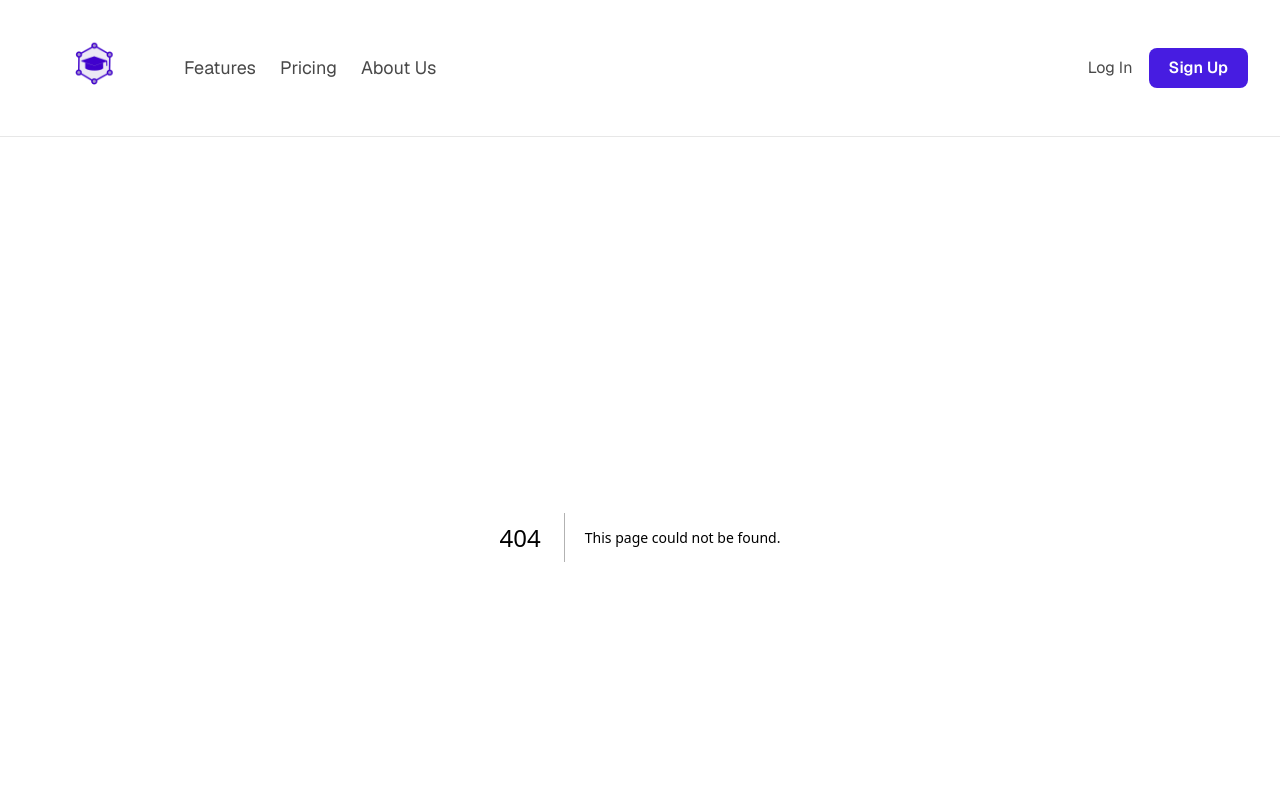
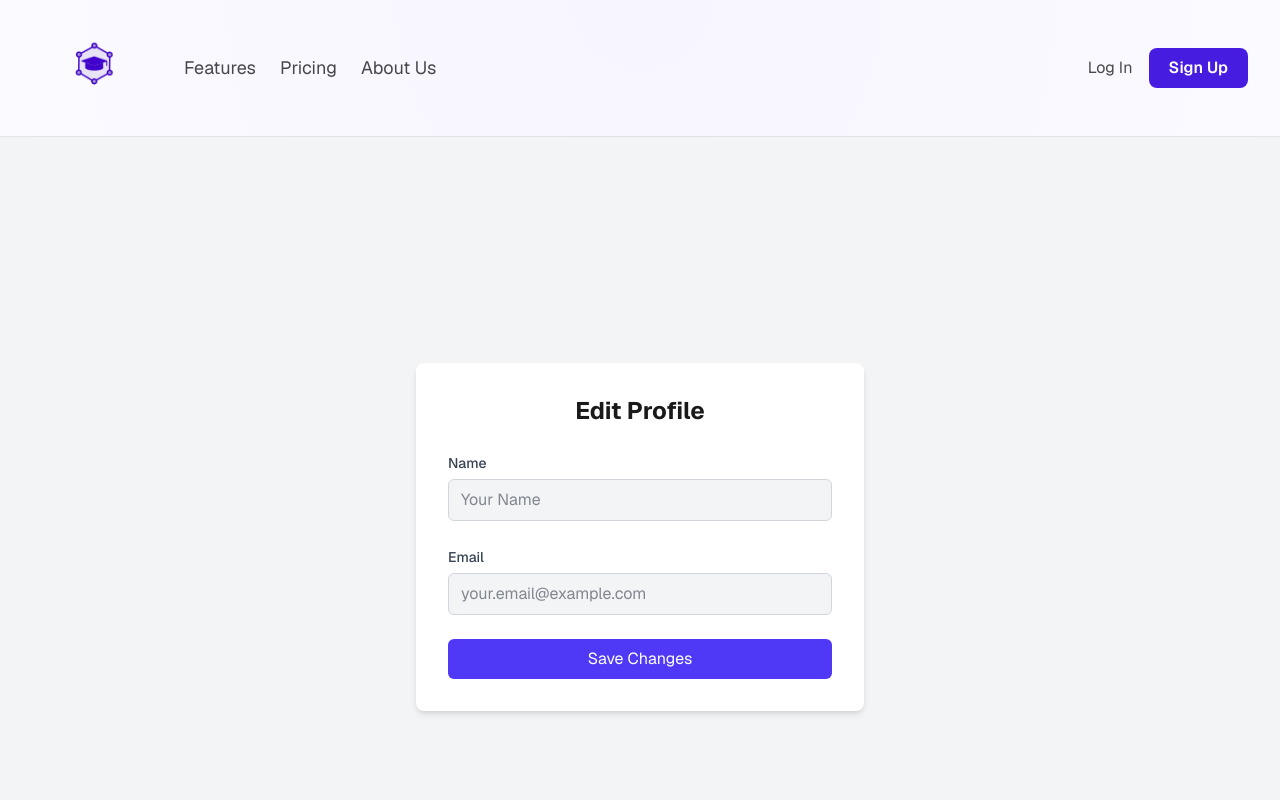
Before and after one commit to s444hi/gradflo, a Next.js app: page /dashboard/profile in a window 1280 px wide. Before the commit this address had no page. Shown: the top 800 px of the page. Built offline with nearby package versions, Linux system fonts and the light colour scheme.

Commit message:
Profile Edit

```diff
--- /dev/null
+++ b/src/app/dashboard/profile/page.tsx
@@ -0,0 +1,44 @@
+
+import React from 'react';
+
+const ProfilePage = () => {
+  return (
+    <div className="flex items-center justify-center min-h-screen bg-gray-100">
+      <div className="w-full max-w-md p-8 space-y-6 bg-white rounded-lg shadow-md">
+        <h1 className="text-2xl font-bold text-center">Edit Profile</h1>
+        <form className="space-y-6">
+          <div>
+            <label htmlFor="name" className="text-sm font-medium text-gray-700">
+              Name
+            </label>
+            <input
+              type="text"
+              id="name"
+              className="w-full px-3 py-2 mt-1 text-gray-900 bg-gray-100 border border-gray-300 rounded-md focus:outline-none focus:ring-2 focus:ring-indigo-500"
+              placeholder="Your Name"
+            />
+          </div>
+          <div>
+            <label htmlFor="email" className="text-sm font-medium text-gray-700">
+              Email
+            </label>
+            <input
+              type="email"
+              id="email"
+              className="w-full px-3 py-2 mt-1 text-gray-900 bg-gray-100 border border-gray-300 rounded-md focus:outline-none focus:ring-2 focus:ring-indigo-500"
+              placeholder="your.email@example.com"
+            />
+          </div>
+          <button
+            type="submit"
+            className="w-full px-4 py-2 text-white bg-indigo-600 rounded-md hover:bg-indigo-700 focus:outline-none focus:ring-2 focus:ring-offset-2 focus:ring-indigo-500"
+          >
+            Save Changes
+          </button>
+        </form>
+      </div>
+    </div>
+  );
+};
+
+export default ProfilePage;
--- a/src/app/flowchart/page.tsx
+++ b/src/app/flowchart/page.tsx
@@ -1,5 +1,6 @@
 
 import React from 'react';
+import ProfileDropdown from '@/components/ui/ProfileDropdown';
 
 const FlowchartPage = () => {
   return (
@@ -21,8 +22,9 @@ const FlowchartPage = () => {
 
       {/* Main Content */}
       <div className="flex-1 flex flex-col">
-        <div className="p-4 border-b bg-white">
+        <div className="p-4 border-b bg-white flex justify-between items-center">
           <h1 className="text-2xl font-bold">Create your flowchart</h1>
+          <ProfileDropdown />
         </div>
         <div className="flex-1 p-8 bg-gray-200">
           {/* Canvas for flowchart */}
--- /dev/null
+++ b/src/components/ui/ProfileDropdown.tsx
@@ -0,0 +1,33 @@
+"use client";
+
+import { useState } from 'react';
+import Link from 'next/link';
+
+const ProfileDropdown = () => {
+  const [isOpen, setIsOpen] = useState(false);
+
+  return (
+    <div className="relative">
+      <button
+        onClick={() => setIsOpen(!isOpen)}
+        className="flex items-center space-x-2 focus:outline-none"
+      >
+        <div className="w-10 h-10 rounded-full bg-gray-300 flex items-center justify-center">
+          {/* You can replace this with a user's profile picture */}
+          <span className="text-lg font-bold text-gray-600">U</span>
+        </div>
+      </button>
+      {isOpen && (
+        <div className="absolute right-0 mt-2 w-48 bg-white rounded-md shadow-lg z-10">
+          <div className="py-1">
+            <Link href="/dashboard/profile" className="block px-4 py-2 text-sm text-gray-700 hover:bg-gray-100">
+              Edit Profile
+            </Link>
+          </div>
+        </div>
+      )}
+    </div>
+  );
+};
+
+export default ProfileDropdown;
```
